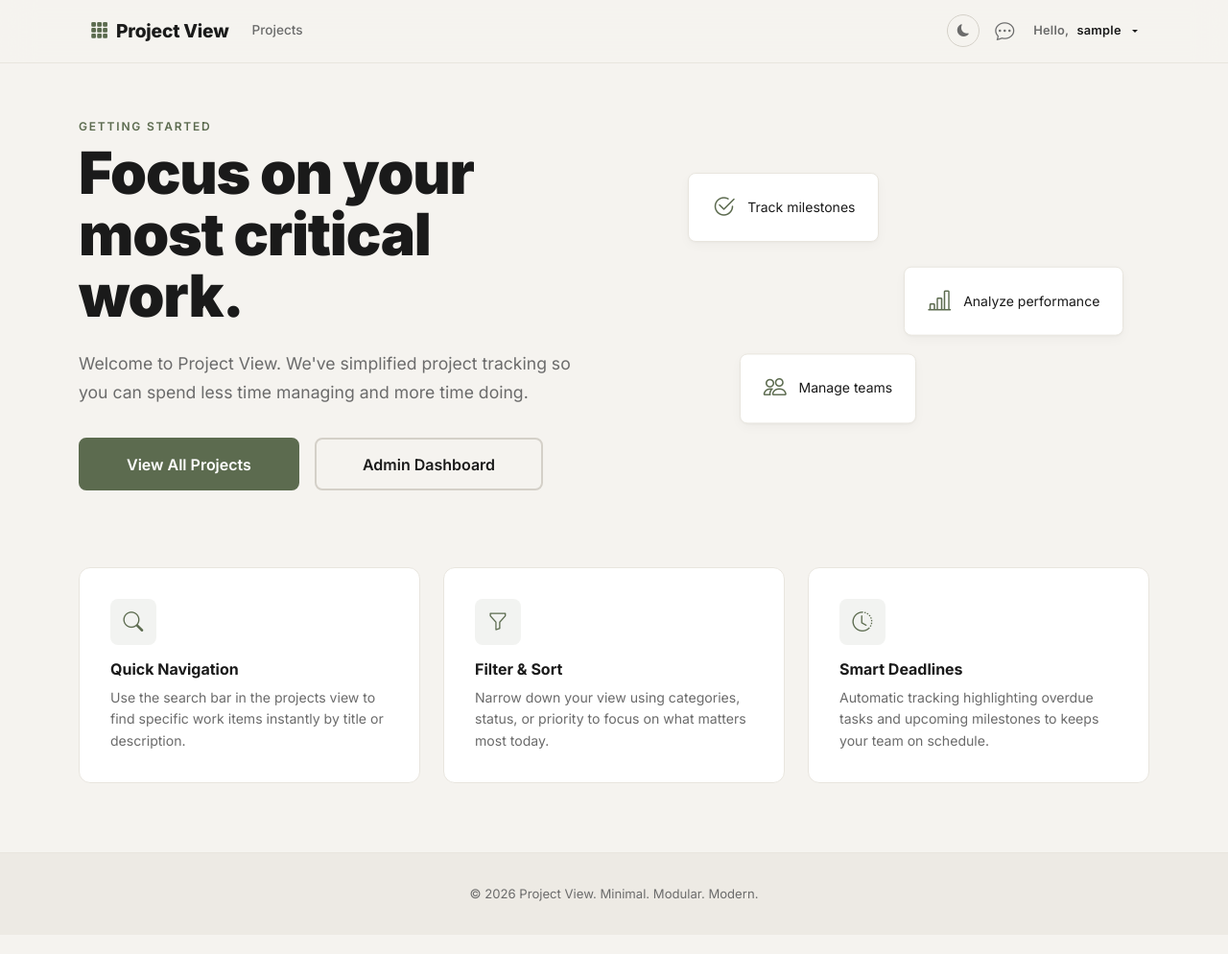
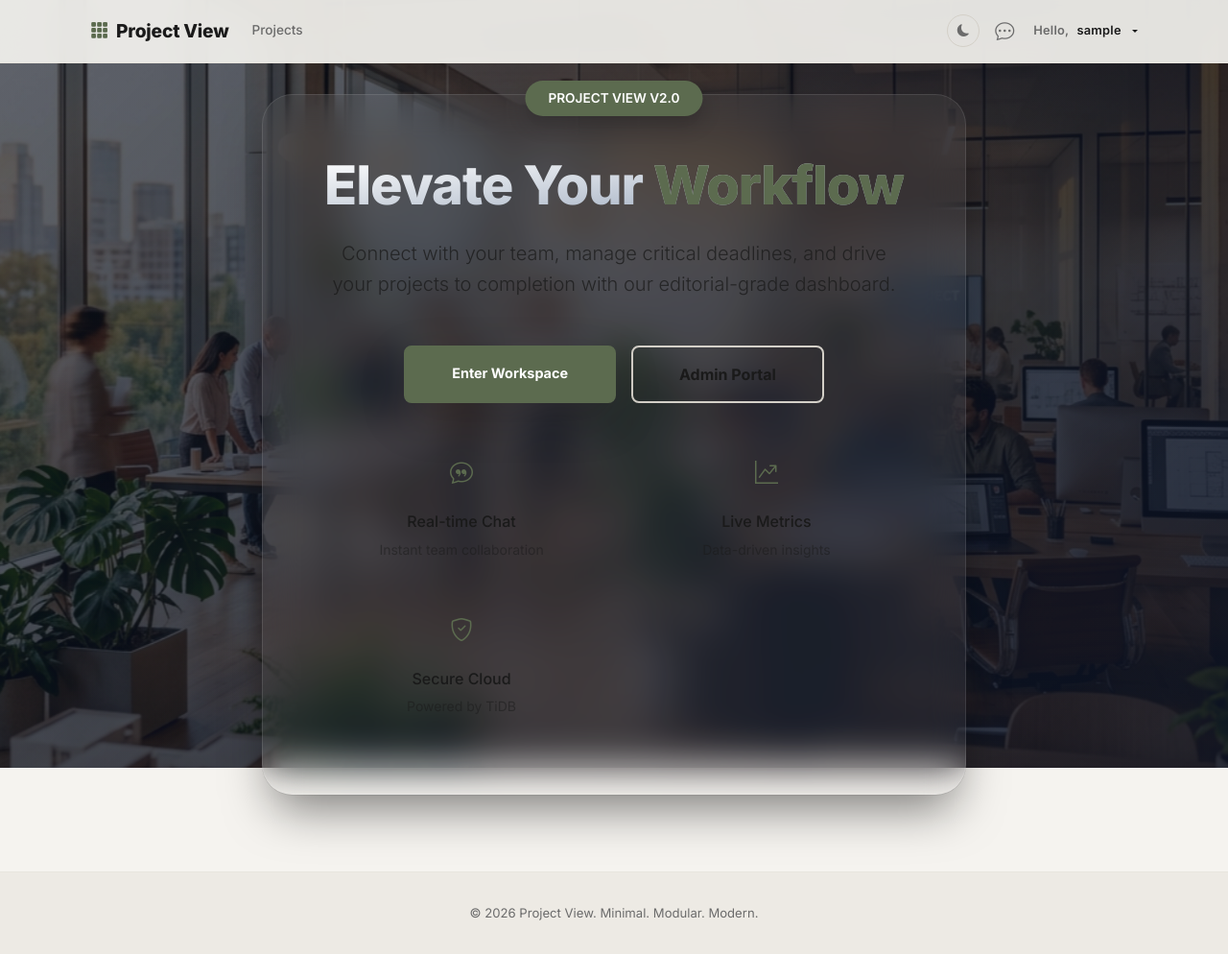
Before and after one commit to Vivek6282/ProjectView, a Django app: page /intro/ in a window 1280 px wide. Shown: the whole page at 96% size. Before the commit the page ends 939 px from the top, so only its background shows below. Run offline with Django 5.2, Linux system fonts and the light colour scheme; the visitor is signed in with stand-in values (Sample User, id 1); data comes from the database, SQL or seed files in the repository; data that the repository does not hold is empty.

Commit message:
Cinematic redesign of the Intro page with motion and glassmorphism

```diff
--- a/templates/intro.html
+++ b/templates/intro.html
@@ -4,66 +4,173 @@
 {% block title %}Welcome — Project View{% endblock %}
 
 {% block content %}
-<div class="container py-4">
-    <div class="row align-items-center g-5 pv-intro-hero">
-        <div class="col-lg-6 reveal-item" style="--delay: 0.1s">
-            <div class="pv-overline">Getting Started</div>
-            <h1 class="pv-display-heading mb-4">Focus on your most <span class="text-accent underline-accent">critical</span> work.</h1>
-            <p class="pv-intro-desc">Welcome to Project View. We've simplified project tracking so you can spend less time managing and more time doing.</p>
-            <div class="d-flex flex-wrap gap-3">
-                <a href="/projects/" class="btn pv-btn-primary pv-btn-lg px-5">View All Projects</a>
-                {% if user.is_staff %}
-                    <a href="/dashboard/" class="btn pv-btn-outline pv-btn-lg px-5">Admin Dashboard</a>
-                {% endif %}
-            </div>
+<style>
+    /* Cinematic Intro Styles */
+    .intro-wrapper {
+        position: fixed;
+        top: 0;
+        left: 0;
+        width: 100%;
+        height: 100vh;
+        overflow: hidden;
+        z-index: -1;
+    }
+
+    .intro-bg {
+        width: 100%;
+        height: 100%;
+        object-fit: cover;
+        filter: brightness(0.6) saturate(1.2);
+        animation: ken-burns 20s ease-in-out infinite alternate;
+    }
+
+    @keyframes ken-burns {
+        0% { transform: scale(1); }
+        100% { transform: scale(1.1); }
+    }
+
+    .intro-overlay {
+        position: absolute;
+        top: 0;
+        left: 0;
+        width: 100%;
+        height: 100%;
+        background: linear-gradient(135deg, rgba(15, 23, 42, 0.4) 0%, rgba(15, 23, 42, 0.8) 100%);
+    }
+
+    [data-bs-theme="light"] .intro-overlay {
+        background: linear-gradient(135deg, rgba(255, 255, 255, 0.4) 0%, rgba(255, 255, 255, 0.8) 100%);
+    }
+
+    .hero-container {
+        min-height: calc(100vh - 100px);
+        display: flex;
+        align-items: center;
+        justify-content: center;
+        padding: 2rem;
+    }
+
+    .glass-card {
+        background: rgba(255, 255, 255, 0.05);
+        backdrop-filter: blur(20px);
+        -webkit-backdrop-filter: blur(20px);
+        border: 1px solid rgba(255, 255, 255, 0.1);
+        border-radius: 2rem;
+        padding: 4rem;
+        max-width: 1000px;
+        box-shadow: 0 25px 50px -12px rgba(0, 0, 0, 0.5);
+        animation: slide-up-fade 1s cubic-bezier(0.16, 1, 0.3, 1);
+    }
+
+    [data-bs-theme="light"] .glass-card {
+        background: rgba(255, 255, 255, 0.7);
+        border: 1px solid rgba(255, 255, 255, 0.3);
+        box-shadow: 0 25px 50px -12px rgba(0, 0, 0, 0.1);
+    }
+
+    @keyframes slide-up-fade {
+        0% { opacity: 0; transform: translateY(30px); }
+        100% { opacity: 1; transform: translateY(0); }
+    }
+
+    .floating-badge {
+        position: absolute;
+        background: var(--pv-accent);
+        color: white;
+        padding: 0.5rem 1.5rem;
+        border-radius: 2rem;
+        font-weight: 600;
+        font-size: 0.85rem;
+        top: -15px;
+        left: 50%;
+        transform: translateX(-50%);
+        box-shadow: 0 10px 20px rgba(0, 0, 0, 0.2);
+    }
+
+    .intro-title {
+        font-size: 3.5rem;
+        font-weight: 800;
+        letter-spacing: -0.02em;
+        line-height: 1.1;
+        margin-bottom: 1.5rem;
+        background: linear-gradient(to bottom right, #fff, #94a3b8);
+        -webkit-background-clip: text;
+        -webkit-text-fill-color: transparent;
+    }
+
+    [data-bs-theme="light"] .intro-title {
+        background: linear-gradient(to bottom right, #0f172a, #475569);
+        -webkit-background-clip: text;
+        -webkit-text-fill-color: transparent;
+    }
+
+    .feature-grid {
+        display: grid;
+        grid-template-columns: repeat(auto-fit, minmax(200px, 1fr));
+        gap: 2rem;
+        margin-top: 3rem;
+    }
+
+    .feature-item {
+        text-align: center;
+        transition: transform 0.3s ease;
+    }
+
+    .feature-item:hover {
+        transform: translateY(-5px);
+    }
+
+    .feature-icon {
+        width: 50px;
+        height: 50px;
+        background: rgba(var(--pv-accent-rgb), 0.1);
+        color: var(--pv-accent);
+        border-radius: 12px;
+        display: flex;
+        align-items: center;
+        justify-content: center;
+        font-size: 1.5rem;
+        margin: 0 auto 1rem;
+    }
+</style>
+
+<div class="intro-wrapper">
+    <img src="{% static 'images/hero-bg.png' %}" class="intro-bg" alt="Team Workspace">
+    <div class="intro-overlay"></div>
+</div>
+
+<div class="hero-container">
+    <div class="glass-card text-center position-relative">
+        <div class="floating-badge">PROJECT VIEW V2.0</div>
+
+        <h1 class="intro-title">Elevate Your <span style="color: var(--pv-accent); -webkit-text-fill-color: var(--pv-accent);">Workflow</span></h1>
+
+        <p class="lead mb-5 opacity-75" style="max-width: 600px; margin: 0 auto;">
+            Connect with your team, manage critical deadlines, and drive your projects to completion with our editorial-grade dashboard.
+        </p>
+
+        <div class="d-flex justify-content-center gap-3 mb-5">
+            <a href="/projects/" class="btn pv-btn-primary px-5 py-3 fw-bold shadow-lg">Enter Workspace</a>
+            {% if user.is_staff %}
+                <a href="/dashboard/" class="btn pv-btn-outline px-5 py-3 fw-bold">Admin Portal</a>
+            {% endif %}
         </div>
 
-        <div class="col-lg-6 d-none d-lg-block reveal-item" style="--delay: 0.3s">
-            <div class="pv-intro-visual">
-                <div class="pv-intro-card-stack">
-                    <div class="pv-intro-float-card pv-float-1">
-                        <i class="bi bi-check2-circle fs-4"></i>
-                        <div class="small fw-600">Track milestones</div>
-                    </div>
-                    <div class="pv-intro-float-card pv-float-2">
-                        <i class="bi bi-bar-chart-line fs-4"></i>
-                        <div class="small fw-600">Analyze performance</div>
-                    </div>
-                    <div class="pv-intro-float-card pv-float-3">
-                        <i class="bi bi-people fs-4"></i>
-                        <div class="small fw-600">Manage teams</div>
-                    </div>
-                </div>
+        <div class="feature-grid">
+            <div class="feature-item">
+                <div class="feature-icon"><i class="bi bi-chat-quote"></i></div>
+                <h6>Real-time Chat</h6>
+                <p class="small opacity-50">Instant team collaboration</p>
             </div>
-        </div>
-    </div>
-
-    <div class="row g-4 mt-2">
-        <div class="col-md-4 reveal-item" style="--delay: 0.2s">
-            <div class="pv-tip-card">
-                <div class="pv-tip-icon">
-                    <i class="bi bi-search"></i>
-                </div>
-                <h5>Quick Navigation</h5>
-                <p>Use the search bar in the projects view to find specific work items instantly by title or description.</p>
+            <div class="feature-item">
+                <div class="feature-icon"><i class="bi bi-graph-up-arrow"></i></div>
+                <h6>Live Metrics</h6>
+                <p class="small opacity-50">Data-driven insights</p>
             </div>
-        </div>
-        <div class="col-md-4 reveal-item" style="--delay: 0.35s">
-            <div class="pv-tip-card">
-                <div class="pv-tip-icon">
-                    <i class="bi bi-funnel"></i>
-                </div>
-                <h5>Filter & Sort</h5>
-                <p>Narrow down your view using categories, status, or priority to focus on what matters most today.</p>
-            </div>
-        </div>
-        <div class="col-md-4 reveal-item" style="--delay: 0.5s">
-            <div class="pv-tip-card">
-                <div class="pv-tip-icon">
-                    <i class="bi bi-clock-history"></i>
-                </div>
-                <h5>Smart Deadlines</h5>
-                <p>Automatic tracking highlighting overdue tasks and upcoming milestones to keeps your team on schedule.</p>
+            <div class="feature-item">
+                <div class="feature-icon"><i class="bi bi-shield-check"></i></div>
+                <h6>Secure Cloud</h6>
+                <p class="small opacity-50">Powered by TiDB</p>
             </div>
         </div>
     </div>
```
Also changed, not shown: static/images/hero-bg.png (added).
